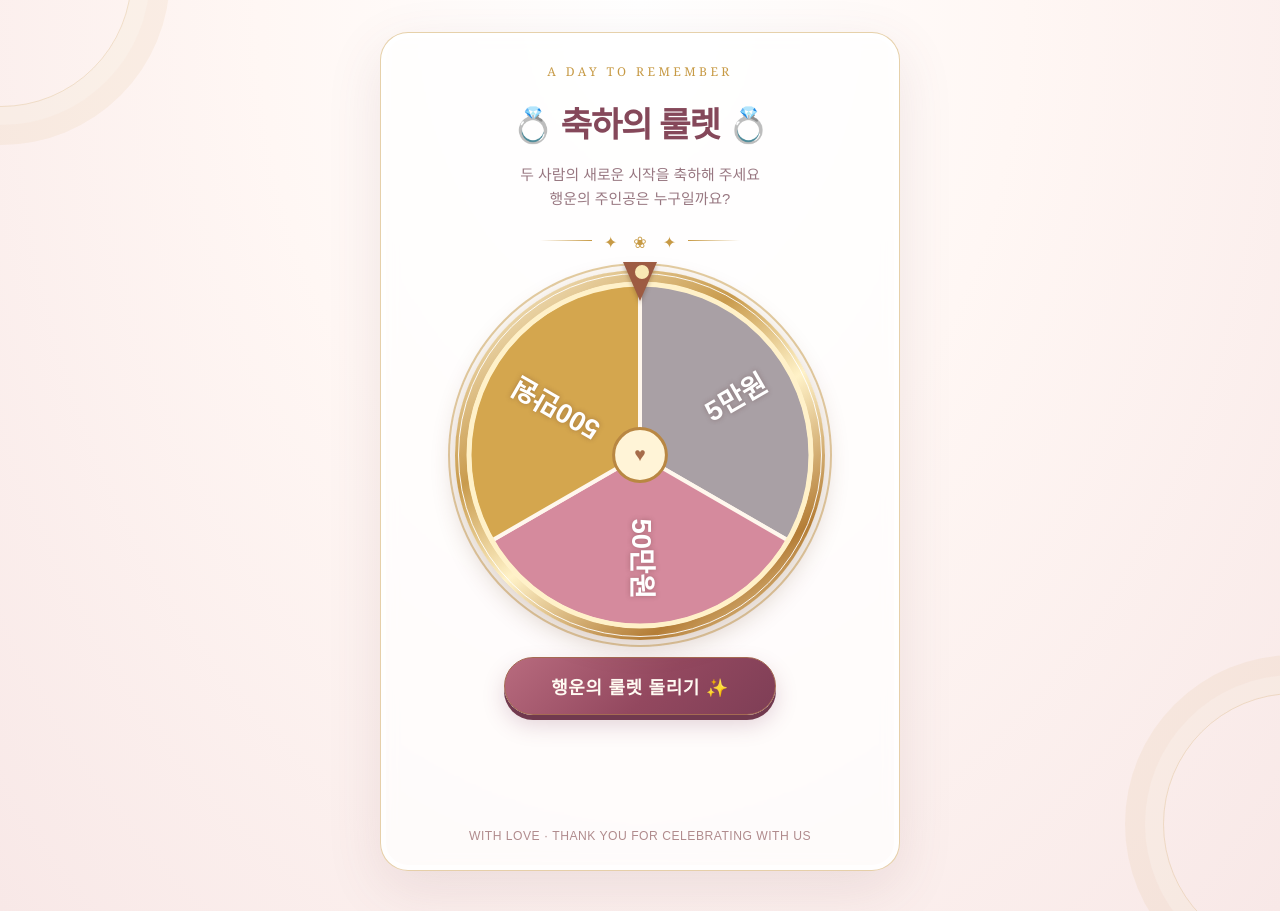
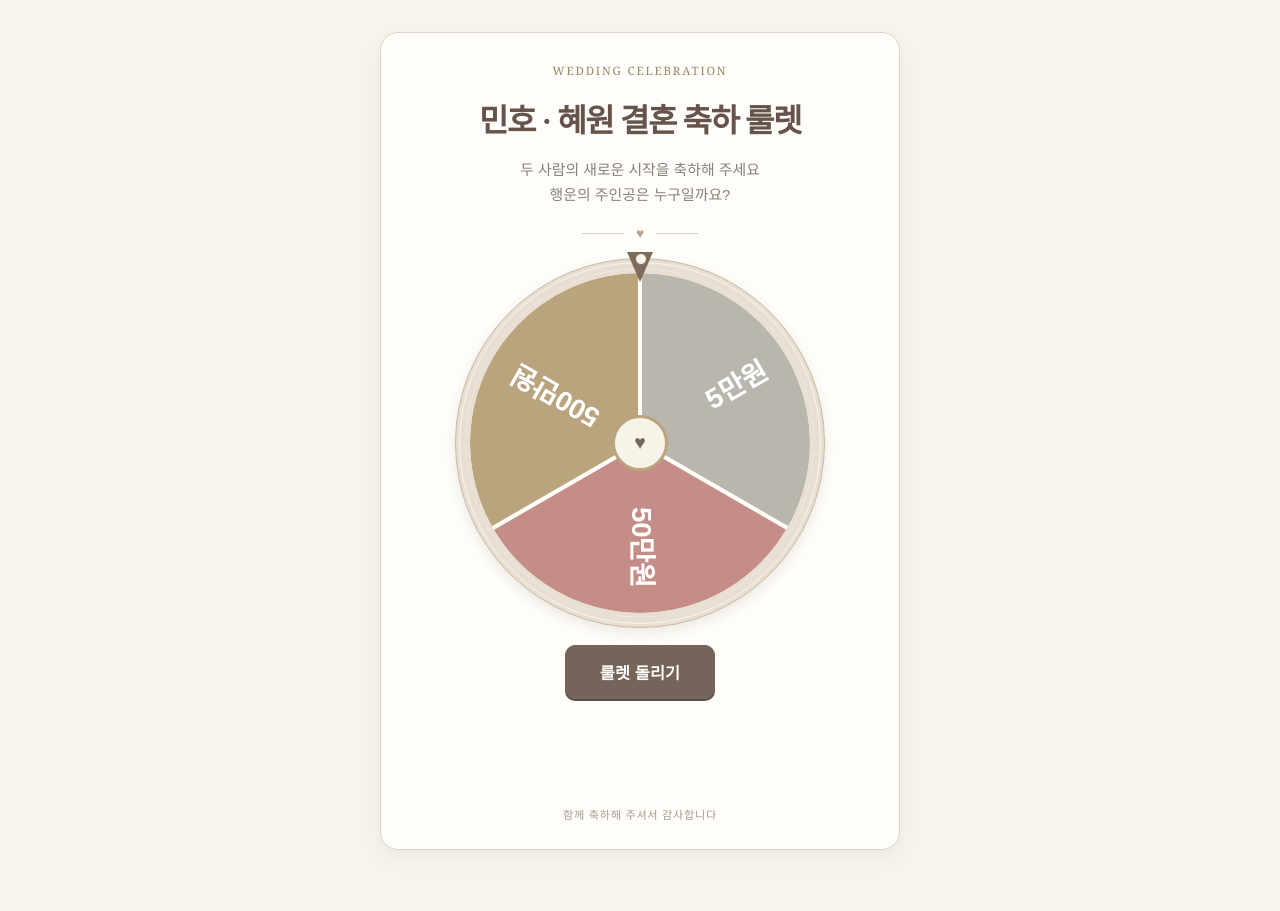
Before and after one commit to eogh0502-spec/wedding-roulette, a plain HTML site: page index.html in a window 1280 px wide. After the commit the page ends 890 px from the top, so only its background shows below. Drawn offline with Linux system fonts and the light colour scheme.

Commit message:
Refine roulette to understated handcrafted wedding style

```diff
--- a/index.html
+++ b/index.html
@@ -20,60 +20,56 @@
 <meta name="twitter:image" content="https://wedding-roulette.pages.dev/wedding-thumbnail.svg">
 <title>민호 ❤️ 혜원 결혼 축하 룰렛</title>
 <style>
-:root{--ink:#68404b;--rose:#b85e75;--gold:#c79a45;--cream:#fffaf3;--pink:#f8e4e7;box-sizing:border-box}
+:root{--ink:#4d4742;--rose:#a86f72;--gold:#b59a70;box-sizing:border-box}
 *{box-sizing:border-box}
 html,body{margin:0;min-height:100%;font-family:"Pretendard","Apple SD Gothic Neo","Malgun Gothic",sans-serif}
-body{min-height:100svh;overflow-x:hidden;display:flex;flex-direction:column;align-items:center;justify-content:center;gap:17px;padding:32px 18px 40px;color:var(--ink);background:radial-gradient(ellipse at 50% 0%,#fff 0%,#fff7f4 42%,#f8e8e7 100%);position:relative}
-body:before,body:after{content:"";position:fixed;width:260px;height:260px;border:1px solid rgba(199,154,69,.23);border-radius:50%;pointer-events:none}
-body:before{top:-155px;left:-130px;box-shadow:0 0 0 18px rgba(255,255,255,.18),0 0 0 38px rgba(199,154,69,.08)}
-body:after{right:-145px;bottom:-155px;box-shadow:0 0 0 18px rgba(255,255,255,.18),0 0 0 38px rgba(199,154,69,.08)}
-main{width:min(100%,520px);display:flex;flex-direction:column;align-items:center;gap:17px;text-align:center;position:relative;z-index:1;padding:30px 20px 27px;border:1px solid rgba(199,154,69,.45);border-radius:28px;background:rgba(255,255,255,.72);box-shadow:0 18px 55px rgba(126,70,82,.12),inset 0 0 0 5px rgba(255,255,255,.75);backdrop-filter:blur(8px)}
-.kicker{font-family:Georgia,serif;font-size:.76rem;letter-spacing:.28em;color:var(--gold);text-transform:uppercase}
-h1{margin:0;color:#85485a;font-family:"Noto Serif KR",Georgia,serif;font-size:clamp(1.65rem,7vw,2.15rem);font-weight:800;letter-spacing:-.04em}
-.sub{margin:0;color:#987781;font-size:.93rem;line-height:1.6}
-.ornament{display:flex;align-items:center;gap:12px;color:var(--gold);font-size:1rem}
-.ornament:before,.ornament:after{content:"";width:52px;height:1px;background:linear-gradient(90deg,transparent,var(--gold))}
-.ornament:after{transform:rotate(180deg)}
-.wrap{position:relative;width:min(78vw,370px);aspect-ratio:1;padding:9px;border-radius:50%;background:linear-gradient(145deg,#fff8df,#c99b4d 35%,#fff2c8 55%,#b47d36 80%,#fff1c9);box-shadow:0 10px 24px rgba(110,65,44,.22),0 0 0 5px rgba(255,255,255,.9),0 0 0 7px rgba(199,154,69,.5)}
-.wrap:before{content:"";position:absolute;inset:3px;border:1px solid rgba(255,255,255,.9);border-radius:50%;z-index:1;pointer-events:none}
+body{min-height:100svh;overflow-x:hidden;display:flex;flex-direction:column;align-items:center;justify-content:center;gap:17px;padding:32px 18px 40px;color:var(--ink);background:#f7f4ee}
+main{width:min(100%,520px);display:flex;flex-direction:column;align-items:center;gap:17px;text-align:center;padding:30px 20px 27px;border:1px solid #ddd4c8;border-radius:18px;background:#fffdf9;box-shadow:0 8px 24px rgba(70,55,40,.06)}
+.kicker{font-family:Georgia,serif;font-size:.72rem;letter-spacing:.16em;color:#9b8668}
+h1{margin:0;color:#66534b;font-family:"Noto Serif KR","Malgun Gothic",serif;font-size:clamp(1.5rem,6.5vw,2rem);font-weight:700;letter-spacing:-.045em}
+.sub{margin:0;color:#8a8179;font-size:.93rem;line-height:1.7}
+.ornament{display:flex;align-items:center;gap:12px;color:#b6a28b;font-size:.85rem}
+.ornament:before,.ornament:after{content:"";width:42px;height:1px;background:#d9cfc2}
+.wrap{position:relative;width:min(78vw,370px);aspect-ratio:1;padding:7px;border-radius:50%;background:#e8dfd2;border:1px solid #c9b99f;box-shadow:0 5px 12px rgba(70,55,40,.10)}
+.wrap:before{content:"";position:absolute;inset:3px;border:1px solid rgba(255,255,255,.65);border-radius:50%;z-index:1;pointer-events:none}
 canvas#wheel{width:100%;height:100%;display:block;border-radius:50%}
-.pointer{position:absolute;left:50%;top:-8px;transform:translateX(-50%);width:0;height:0;border-left:17px solid transparent;border-right:17px solid transparent;border-top:39px solid #9d5b42;filter:drop-shadow(0 3px 2px rgba(73,42,24,.28));z-index:3}
-.pointer:after{content:"";position:absolute;left:-7px;top:-38px;width:14px;height:14px;background:#f9e8b4;border-radius:50%;border:2px solid #9d5b42}
-button{font:inherit;font-weight:800;font-size:1.12rem;letter-spacing:.04em;padding:15px 46px;border:1px solid #a56a53;border-radius:999px;color:#fffaf2;background:linear-gradient(135deg,#b86b7e,#93485f 55%,#7e3e56);cursor:pointer;box-shadow:0 5px 0 #71394e,0 10px 22px rgba(126,62,86,.22);transition:transform .15s,filter .15s}
-button:active{transform:translateY(3px);box-shadow:0 2px 0 #71394e}
+.pointer{position:absolute;left:50%;top:-7px;transform:translateX(-50%);width:0;height:0;border-left:13px solid transparent;border-right:13px solid transparent;border-top:30px solid #7d6c5b;z-index:3}
+.pointer:after{content:"";position:absolute;left:-5px;top:-29px;width:10px;height:10px;background:#f8f3e9;border-radius:50%;border:1px solid #7d6c5b}
+button{font:inherit;font-weight:700;font-size:1.02rem;letter-spacing:.01em;padding:14px 34px;border:1px solid #75645a;border-radius:10px;color:#fffdf9;background:#75645a;cursor:pointer;box-shadow:0 2px 0 #5c4e46;transition:transform .15s,filter .15s}
+button:active{transform:translateY(2px);box-shadow:none}
 button:disabled{opacity:.68;cursor:default;transform:none}
-#result{min-height:2.8em;display:flex;align-items:center;justify-content:center;padding:0 8px;color:#a64f68;font-family:"Noto Serif KR",serif;font-size:clamp(1.25rem,5.8vw,1.8rem);font-weight:900;line-height:1.4;text-shadow:0 1px 0 #fff}
+#result{min-height:2.8em;display:flex;align-items:center;justify-content:center;padding:0 8px;color:#9b6867;font-family:"Noto Serif KR",serif;font-size:clamp(1.2rem,5.4vw,1.65rem);font-weight:700;line-height:1.4}
 #result.win{animation:pop .65s cubic-bezier(.2,1.5,.5,1) both}
-@keyframes pop{0%{transform:scale(.55);opacity:0}100%{transform:scale(1);opacity:1}}
-.foot{font-size:.76rem;color:#b08b8d;letter-spacing:.04em}
+@keyframes pop{0%{transform:scale(.75);opacity:0}100%{transform:scale(1);opacity:1}}
+.foot{font-size:.7rem;color:#a69a8c;letter-spacing:.06em}
 #fx{position:fixed;inset:0;width:100%;height:100%;pointer-events:none;z-index:5}
 @media(max-height:720px){body{justify-content:flex-start;padding-top:16px}main{gap:12px;padding-top:20px;padding-bottom:18px}.wrap{width:min(68vw,310px)}}
 </style>
 </head>
 <body>
 <main>
-  <div class="kicker">A day to remember</div>
-  <h1>💍 축하의 룰렛 💍</h1>
+  <div class="kicker">WEDDING CELEBRATION</div>
+  <h1>민호 · 혜원 결혼 축하 룰렛</h1>
   <p class="sub">두 사람의 새로운 시작을 축하해 주세요<br>행운의 주인공은 누구일까요?</p>
-  <div class="ornament">✦　❀　✦</div>
+  <div class="ornament">♥</div>
   <div class="wrap"><div class="pointer"></div><canvas id="wheel"></canvas></div>
-  <button id="spin">행운의 룰렛 돌리기 ✨</button>
+  <button id="spin">룰렛 돌리기</button>
   <div id="result" aria-live="polite"></div>
-  <div class="foot">WITH LOVE · THANK YOU FOR CELEBRATING WITH US</div>
+  <div class="foot">함께 축하해 주셔서 감사합니다</div>
 </main>
 <canvas id="fx"></canvas>
 <script>
-const items=[{t:"5만원",c:"#a9a0a5"},{t:"50만원",c:"#d58a9d"},{t:"500만원",c:"#d4a64e"}];
+const items=[{t:"5만원",c:"#b9b7ad"},{t:"50만원",c:"#c58d87"},{t:"500만원",c:"#b9a47d"}];
 const N=items.length,SEG=360/N;
 const cv=document.getElementById("wheel"),ctx=cv.getContext("2d");
 let size=0,theta=0,spinning=false,lastTick=-1,audio;
 function resize(){const r=cv.getBoundingClientRect(),d=window.devicePixelRatio||1;size=r.width;cv.width=size*d;cv.height=size*d;ctx.setTransform(d,0,0,d,0,0);draw();}
-function draw(){const s=size,cx=s/2,R=s/2-5;ctx.clearRect(0,0,s,s);ctx.save();ctx.translate(cx,cx);ctx.rotate(theta*Math.PI/180);for(let i=0;i<N;i++){const a0=(i*SEG-90)*Math.PI/180,a1=((i+1)*SEG-90)*Math.PI/180;ctx.beginPath();ctx.moveTo(0,0);ctx.arc(0,0,R,a0,a1);ctx.closePath();ctx.fillStyle=items[i].c;ctx.fill();ctx.lineWidth=4;ctx.strokeStyle="#fff7ed";ctx.stroke();ctx.save();ctx.rotate((a0+a1)/2);ctx.textAlign="right";ctx.textBaseline="middle";ctx.fillStyle="#fff";ctx.font="900 "+(s*.078)+"px sans-serif";ctx.shadowColor="rgba(80,40,40,.35)";ctx.shadowBlur=5;ctx.fillText(items[i].t,R-s*.075,0);ctx.restore();}ctx.restore();ctx.beginPath();ctx.arc(cx,cx,R,0,Math.PI*2);ctx.lineWidth=5;ctx.strokeStyle="#fff1c9";ctx.stroke();ctx.beginPath();ctx.arc(cx,cx,s*.075,0,Math.PI*2);ctx.fillStyle="#fff4d7";ctx.fill();ctx.lineWidth=3;ctx.strokeStyle="#b98742";ctx.stroke();ctx.fillStyle="#a66c4a";ctx.font="bold "+(s*.055)+"px serif";ctx.textAlign="center";ctx.textBaseline="middle";ctx.fillText("♥",cx,cx+1);}
+function draw(){const s=size,cx=s/2,R=s/2-5;ctx.clearRect(0,0,s,s);ctx.save();ctx.translate(cx,cx);ctx.rotate(theta*Math.PI/180);for(let i=0;i<N;i++){const a0=(i*SEG-90)*Math.PI/180,a1=((i+1)*SEG-90)*Math.PI/180;ctx.beginPath();ctx.moveTo(0,0);ctx.arc(0,0,R,a0,a1);ctx.closePath();ctx.fillStyle=items[i].c;ctx.fill();ctx.lineWidth=4;ctx.strokeStyle="#fffdf8";ctx.stroke();ctx.save();ctx.rotate((a0+a1)/2);ctx.textAlign="right";ctx.textBaseline="middle";ctx.fillStyle="#fff";ctx.font="900 "+(s*.078)+"px sans-serif";ctx.shadowColor="transparent";ctx.shadowBlur=0;ctx.fillText(items[i].t,R-s*.075,0);ctx.restore();}ctx.restore();ctx.beginPath();ctx.arc(cx,cx,R,0,Math.PI*2);ctx.lineWidth=4;ctx.strokeStyle="#e8dfd2";ctx.stroke();ctx.beginPath();ctx.arc(cx,cx,s*.075,0,Math.PI*2);ctx.fillStyle="#f8f3e9";ctx.fill();ctx.lineWidth=3;ctx.strokeStyle="#b9a47d";ctx.stroke();ctx.fillStyle="#75645a";ctx.font="bold "+(s*.055)+"px serif";ctx.textAlign="center";ctx.textBaseline="middle";ctx.fillText("♥",cx,cx+1);}
 function beep(f,d,v){try{audio=audio||new(window.AudioContext||window.webkitAudioContext)();const o=audio.createOscillator(),g=audio.createGain();o.frequency.value=f;o.type="sine";g.gain.value=v||.035;o.connect(g);g.connect(audio.destination);o.start();g.gain.exponentialRampToValueAtTime(.0001,audio.currentTime+d);o.stop(audio.currentTime+d);}catch(e){}}
 const ease=t=>1-Math.pow(1-t,5);
 function spin(){if(spinning||hasSpun())return;spinning=true;const btn=document.getElementById("spin"),res=document.getElementById("result");btn.disabled=true;res.className="";res.textContent="";const edge=Math.random()<.5?240+1.5:360-1.5;const start=theta%360,target=360*7-edge,total=target-start,t0=performance.now(),dur=15000,from=start;function step(now){const p=Math.min(1,(now-t0)/dur);theta=from+total*ease(p);const idx=Math.floor(theta/(SEG/2));if(idx!==lastTick){lastTick=idx;beep(850,.055);}draw();if(p<1)requestAnimationFrame(step);else finish();}requestAnimationFrame(step);}
-function finish(){spinning=false;markSpun();lockBtn();const res=document.getElementById("result");res.textContent="🎉 민호, 혜원 결혼 축하해! 💐";res.className="win";[523,659,784,1047,1318].forEach((f,i)=>setTimeout(()=>beep(f,.28,.07),i*140));confetti();}
-function confetti(){const c=document.getElementById("fx"),x=c.getContext("2d"),d=window.devicePixelRatio||1;c.width=innerWidth*d;c.height=innerHeight*d;x.setTransform(d,0,0,d,0,0);const cols=["#d4a64e","#d58a9d","#fff0c2","#b86b7e","#f4c9d2"];const ps=Array.from({length:190},()=>({x:innerWidth/2,y:innerHeight*.42,vx:(Math.random()-.5)*17,vy:-Math.random()*17-3,s:Math.random()*8+4,c:cols[Math.random()*cols.length|0],r:Math.random()*6}));let f=0;(function loop(){x.clearRect(0,0,innerWidth,innerHeight);ps.forEach(p=>{p.vy+=.28;p.x+=p.vx;p.y+=p.vy;p.r+=.16;x.save();x.translate(p.x,p.y);x.rotate(p.r);x.fillStyle=p.c;x.fillRect(-p.s/2,-p.s/2,p.s,p.s*.7);x.restore();});if(++f<190)requestAnimationFrame(loop);else x.clearRect(0,0,innerWidth,innerHeight);})();}
+function finish(){spinning=false;markSpun();lockBtn();const res=document.getElementById("result");res.textContent="민호, 혜원 결혼 축하해!";res.className="win";[523,659,784,1047,1318].forEach((f,i)=>setTimeout(()=>beep(f,.28,.07),i*140));confetti();}
+function confetti(){const c=document.getElementById("fx"),x=c.getContext("2d"),d=window.devicePixelRatio||1;c.width=innerWidth*d;c.height=innerHeight*d;x.setTransform(d,0,0,d,0,0);const cols=["#b9a47d","#c58d87","#f0e4cc","#a98f7a"];const ps=Array.from({length:85},()=>({x:innerWidth/2,y:innerHeight*.42,vx:(Math.random()-.5)*17,vy:-Math.random()*17-3,s:Math.random()*8+4,c:cols[Math.random()*cols.length|0],r:Math.random()*6}));let f=0;(function loop(){x.clearRect(0,0,innerWidth,innerHeight);ps.forEach(p=>{p.vy+=.28;p.x+=p.vx;p.y+=p.vy;p.r+=.16;x.save();x.translate(p.x,p.y);x.rotate(p.r);x.fillStyle=p.c;x.fillRect(-p.s/2,-p.s/2,p.s,p.s*.7);x.restore();});if(++f<190)requestAnimationFrame(loop);else x.clearRect(0,0,innerWidth,innerHeight);})();}
 const KEY="wedding-roulette-done";
 function hasSpun(){try{return localStorage.getItem(KEY)==="1"}catch(e){return false}}
 function markSpun(){try{localStorage.setItem(KEY,"1")}catch(e){}}
```
